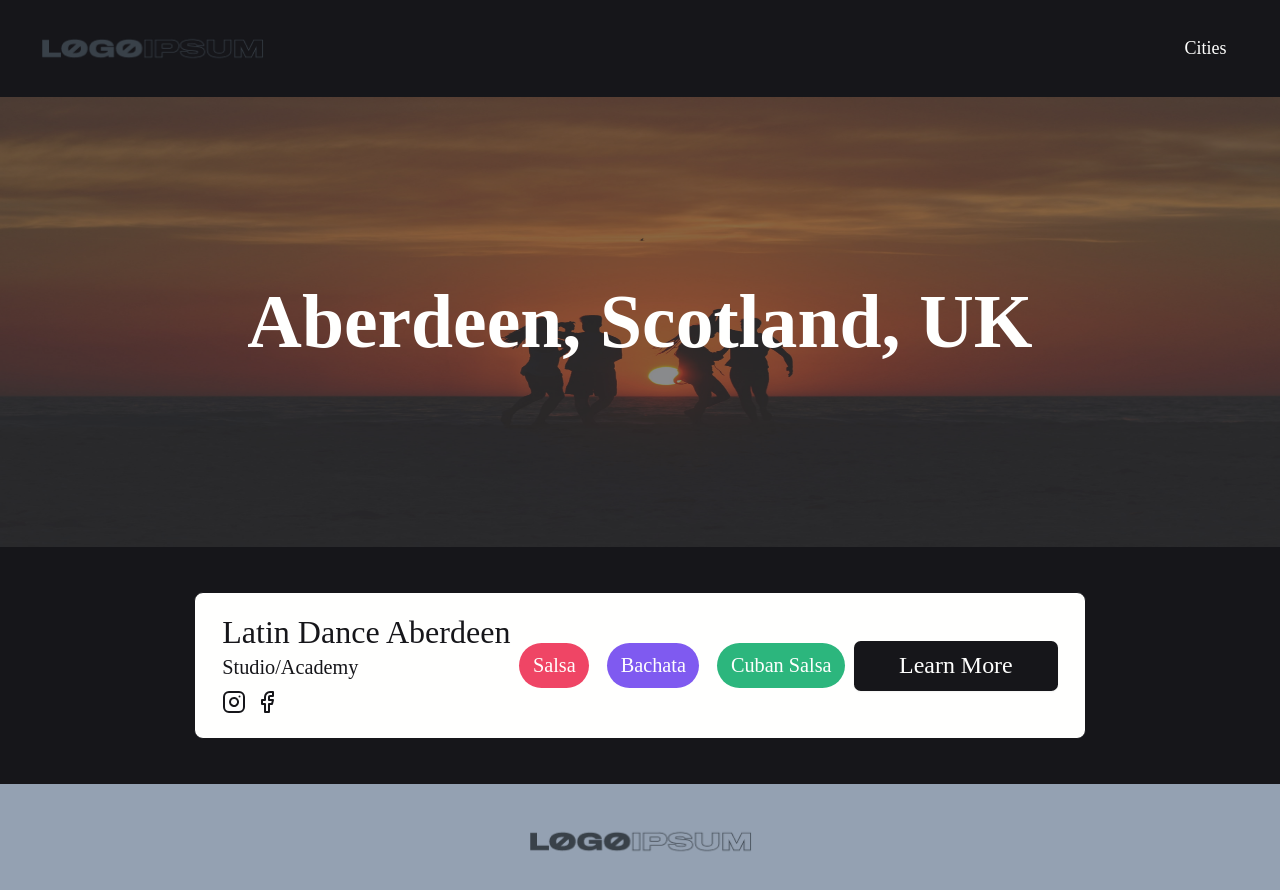
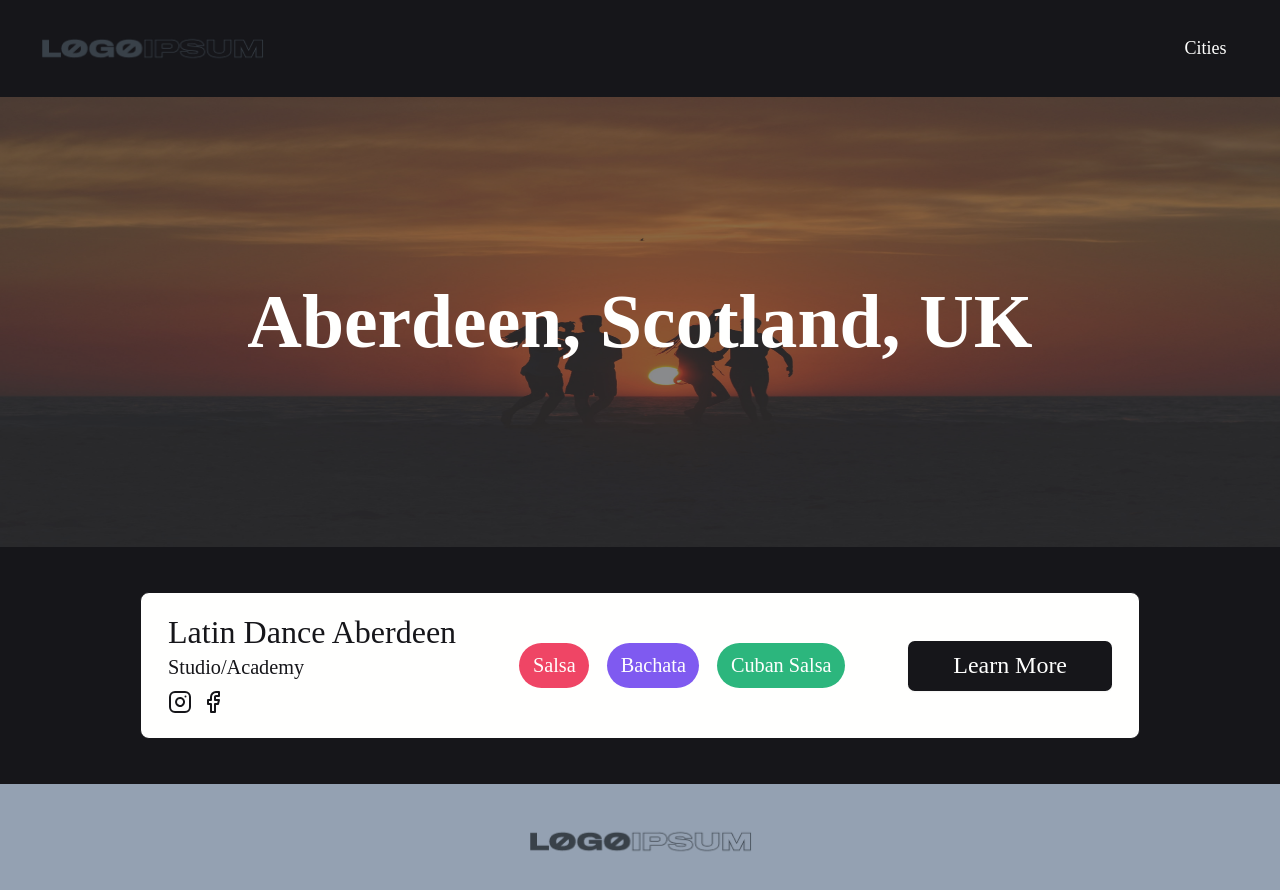
Before and after one commit to marcuspapin/dance-list-nextjs, a Next.js app: page /city/aberdeen-scotland-uk in a window 1280 px wide. Shown: the top 890 px of the page. Built offline with nearby package versions, Linux system fonts and the light colour scheme.

Commit message:
standardise width for place card

```diff
--- a/components/PlaceCard/index.tsx
+++ b/components/PlaceCard/index.tsx
@@ -5,7 +5,7 @@ import { Button, Pill } from 'ui-library'
 function PlaceCard({ place: { name } }: { place: { name: string } }) {
   return (
     <div className="p-4">
-      <div className="border bg-light px-6 py-4 rounded-lg flex flex-col justify-center items-center max-w-[1000px] lg:justify-between lg:flex-row">
+      <div className="border bg-light px-6 py-4 rounded-lg flex flex-col justify-center items-center w-[1000px] lg:justify-between lg:flex-row">
         <div className="inline-block">
           <p className="text-h4">{name}</p>
           <p className="text-h6 pb-2">Studio/Academy</p>
```
